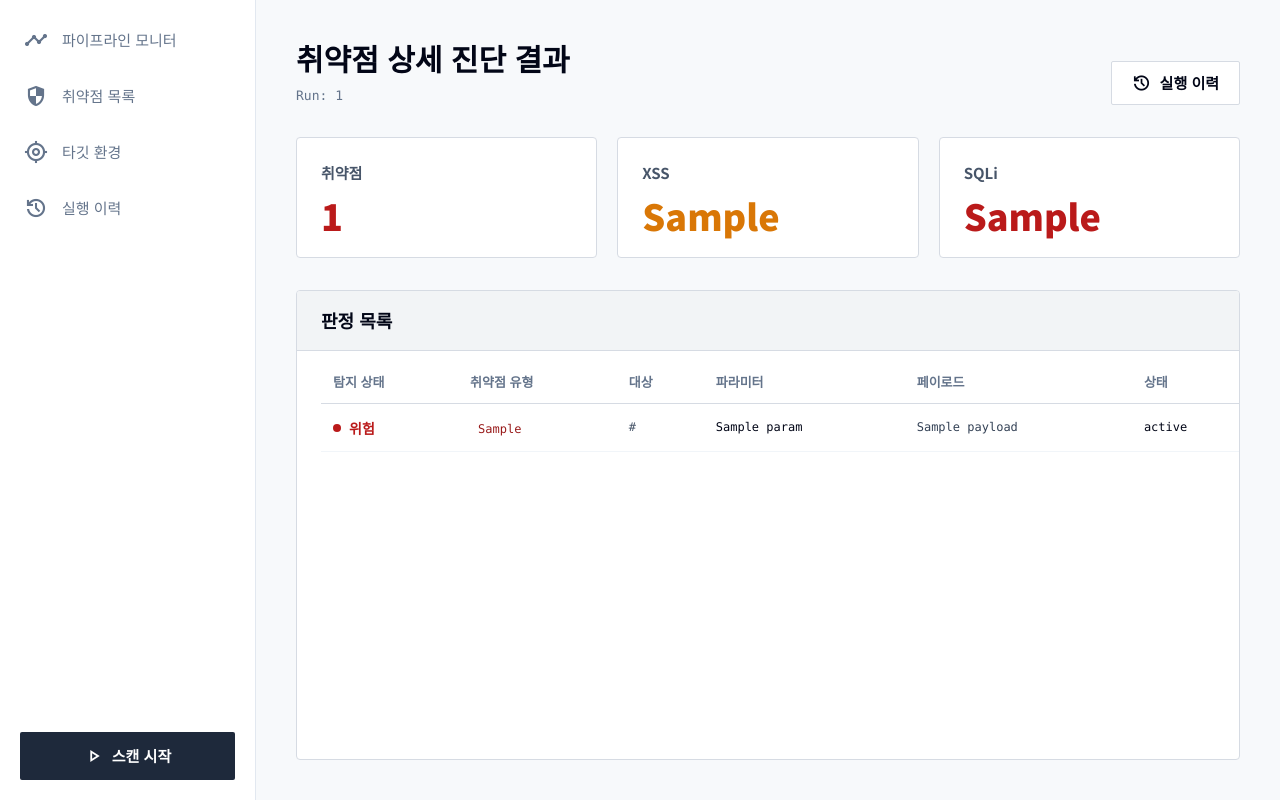
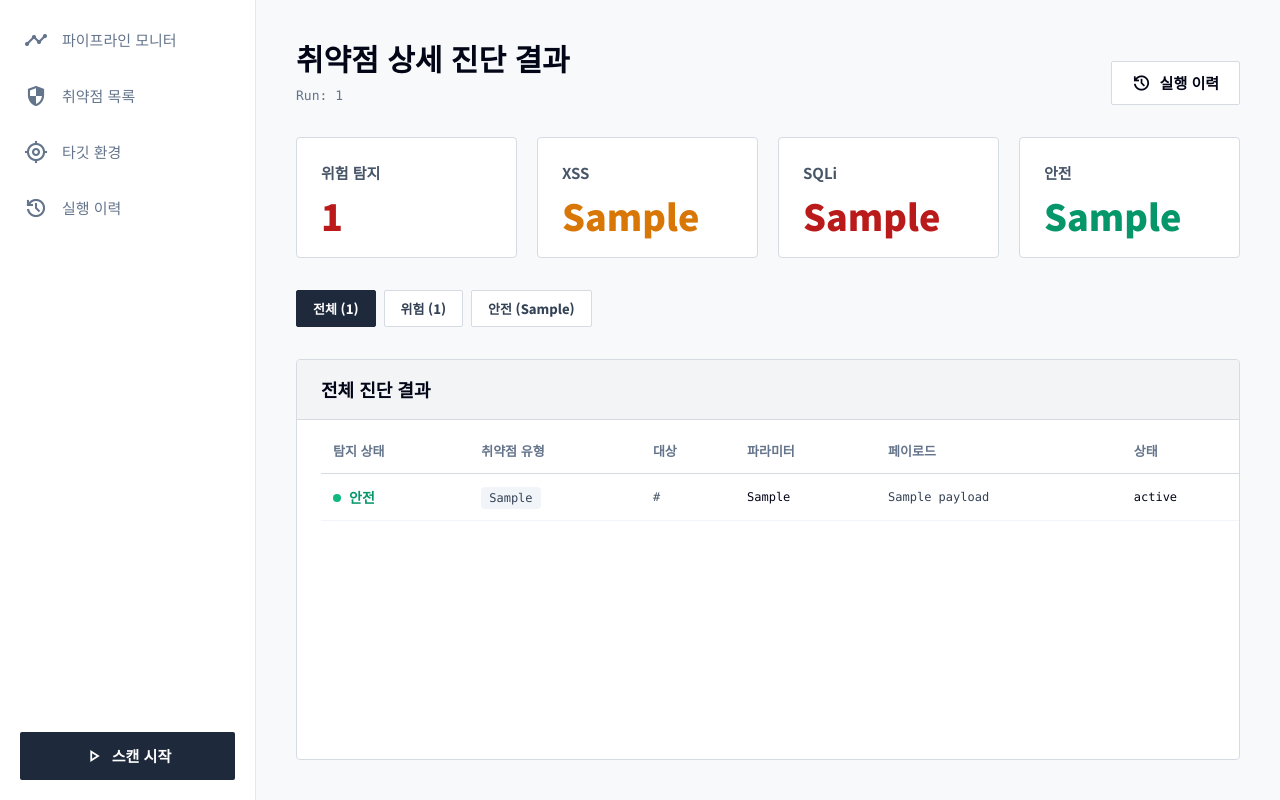
Before and after one commit to wjdqhnam/LADS, a Flask app: template templates/findings.html in a window 1280 px wide. Run offline with Flask 3, Linux system fonts and the light colour scheme; the template is opened without the code that fills it: most values are stand-ins (such as "Sample title", 1, 10 or a date in 2020); some libraries are stand-ins or nearby versions.

Commit message:
진단 결과 페이지 개선

```diff
--- a/app.py
+++ b/app.py
@@ -187,28 +187,6 @@ def _task_payload():
     _emit_progress(30)
 
 
-def _task_scan():
-    import scanner
-
-    scan_out = _run_path("scan_results.json")
-    targets_file = _run_path("targets.json")
-    if not os.path.exists(PAYLOADS_FILE):
-        print(f"[ERROR] missing payload file: {PAYLOADS_FILE}")
-        return
-
-    old_argv = sys.argv[:]
-    argv = ["scanner.py", "--payloads", PAYLOADS_FILE, "--out", scan_out]
-    if os.path.exists(targets_file):
-        argv += ["--targets", targets_file]
-    sys.argv = argv
-    try:
-        scanner.main()
-    except SystemExit as exc:
-        if exc.code and exc.code != 0:
-            print(f"[ERROR] scanner exit code: {exc.code}")
-    finally:
-        sys.argv = old_argv
-
 
 def _task_fuzz():
     from fuzzer.fuzzing_strategy import build_tasks
@@ -350,7 +328,6 @@ def _task_all(skip_crawl: bool = False):
 _TASK_FUNCS = {
     "crawl": _task_crawl,
     "payload": _task_payload,
-    "scan": _task_scan,
     "fuzz": _task_fuzz,
     "execute": _task_execute,
     "validate": _task_validate,
@@ -360,7 +337,6 @@ _TASK_FUNCS = {
 _TASK_LABELS = {
     "crawl": "크롤링 및 타깃 구성",
     "payload": "페이로드 생성",
-    "scan": "스캔 실행",
     "fuzz": "퍼징 전략 수립",
     "execute": "퍼징 실행",
     "validate": "취약점 판정",
@@ -563,16 +539,46 @@ def results_page():
 def findings_page():
     run_id = request.args.get("run") or _current_run_id
     findings_file = _run_path("findings.json", run_id=run_id)
-    if not os.path.exists(findings_file):
-        return render_template("findings.html", findings=None, xss_cnt=0, sqli_cnt=0, run_id=run_id, current_run=_current_run_id)
-    try:
-        with open(findings_file, encoding="utf-8") as f:
-            findings = json.load(f)
-    except Exception as exc:
-        return f"결과 파일 읽기 오류: {exc}", 500
+    exec_file = _run_path("execution_results.json", run_id=run_id)
+
+    findings = []
+    if os.path.exists(findings_file):
+        try:
+            with open(findings_file, encoding="utf-8") as f:
+                findings = json.load(f)
+        except Exception as exc:
+            return f"결과 파일 읽기 오류: {exc}", 500
+
     xss_cnt = sum(1 for f in findings if "xss" in (f.get("vuln_type") or "").lower())
     sqli_cnt = sum(1 for f in findings if "sql" in (f.get("vuln_type") or "").lower())
-    return render_template("findings.html", findings=findings, xss_cnt=xss_cnt, sqli_cnt=sqli_cnt, run_id=run_id, current_run=_current_run_id)
+
+    all_results = []
+    safe_cnt = 0
+    if os.path.exists(exec_file):
+        try:
+            findings_by_id = {f.get("id"): f for f in findings}
+            with open(exec_file, encoding="utf-8") as f:
+                exec_results = json.load(f)
+            for r in exec_results:
+                hit = findings_by_id.get(r.get("id"))
+                r["_vulnerable"] = hit is not None
+                r["_evidence"] = hit.get("evidence", "") if hit else ""
+                r["_vuln_type"] = hit.get("vuln_type", "") if hit else (r.get("meta") or {}).get("vuln_type", "")
+            all_results = exec_results
+            safe_cnt = sum(1 for r in all_results if not r.get("_vulnerable") and not r.get("error"))
+        except Exception:
+            pass
+
+    return render_template(
+        "findings.html",
+        findings=findings,
+        xss_cnt=xss_cnt,
+        sqli_cnt=sqli_cnt,
+        safe_cnt=safe_cnt,
+        all_results=all_results,
+        run_id=run_id,
+        current_run=_current_run_id,
+    )
 
 
 @app.route("/exec_results")
--- a/templates/findings.html
+++ b/templates/findings.html
@@ -1,34 +1,104 @@
-{% extends "base.html" %}
-{% block title %}LADS - 취약점 목록{% endblock %}
-
-{% block content %}
+{% extends "base.html" %} {% block title %}LADS - 취약점 목록{% endblock %} {%
+block content %}
 <section class="flex min-h-[calc(100vh-80px)] flex-col gap-8">
   <div class="flex flex-col gap-4 md:flex-row md:items-end md:justify-between">
     <div>
-      <h1 class="text-[30px] font-black leading-tight text-slate-950">취약점 상세 진단 결과</h1>
-      <p class="mt-2 font-mono text-[13px] text-slate-500">Run: {{ run_id or '-' }}</p>
+      <h1 class="text-[30px] font-black leading-tight text-slate-950">
+        취약점 상세 진단 결과
+      </h1>
+      <p class="mt-2 font-mono text-[13px] text-slate-500">
+        Run: {{ run_id or '-' }}
+      </p>
     </div>
-    <a class="inline-flex h-11 items-center justify-center gap-2 rounded-sm border border-surface-line bg-white px-5 text-[15px] font-extrabold text-slate-950 hover:bg-slate-50" href="/runs">
+    <a
+      class="inline-flex h-11 items-center justify-center gap-2 rounded-sm border border-surface-line bg-white px-5 text-[15px] font-extrabold text-slate-950 hover:bg-slate-50"
+      href="/runs"
+    >
       <span class="material-symbols-outlined text-[20px]">history</span>
       실행 이력
     </a>
   </div>
 
-  {% if not findings %}
-  <div class="rounded border border-dashed border-surface-line bg-white px-8 py-16 text-center text-[16px] font-bold text-slate-500">결과 없음</div>
+  {% if not findings and not all_results %}
+  <div
+    class="rounded border border-dashed border-surface-line bg-white px-8 py-16 text-center text-[16px] font-bold text-slate-500"
+  >
+    결과 없음
+  </div>
   {% else %}
-  <div class="grid gap-5 md:grid-cols-3">
-    <div class="rounded border border-surface-line bg-white p-6"><span class="block text-[15px] font-bold text-slate-600">취약점</span><strong class="mt-3 block text-[36px] font-black leading-none text-error">{{ findings|length }}</strong></div>
-    <div class="rounded border border-surface-line bg-white p-6"><span class="block text-[15px] font-bold text-slate-600">XSS</span><strong class="mt-3 block text-[36px] font-black leading-none text-amber-600">{{ xss_cnt }}</strong></div>
-    <div class="rounded border border-surface-line bg-white p-6"><span class="block text-[15px] font-bold text-slate-600">SQLi</span><strong class="mt-3 block text-[36px] font-black leading-none text-error">{{ sqli_cnt }}</strong></div>
+
+  <div
+    class="grid gap-5 {% if all_results %}md:grid-cols-4{% else %}md:grid-cols-3{% endif %}"
+  >
+    <div class="rounded border border-surface-line bg-white p-6">
+      <span class="block text-[15px] font-bold text-slate-600">위험 탐지</span>
+      <strong class="mt-3 block text-[36px] font-black leading-none text-error"
+        >{{ findings|length }}</strong
+      >
+    </div>
+    <div class="rounded border border-surface-line bg-white p-6">
+      <span class="block text-[15px] font-bold text-slate-600">XSS</span>
+      <strong
+        class="mt-3 block text-[36px] font-black leading-none text-amber-600"
+        >{{ xss_cnt }}</strong
+      >
+    </div>
+    <div class="rounded border border-surface-line bg-white p-6">
+      <span class="block text-[15px] font-bold text-slate-600">SQLi</span>
+      <strong class="mt-3 block text-[36px] font-black leading-none text-error"
+        >{{ sqli_cnt }}</strong
+      >
+    </div>
+    {% if all_results %}
+    <div class="rounded border border-surface-line bg-white p-6">
+      <span class="block text-[15px] font-bold text-slate-600">안전</span>
+      <strong
+        class="mt-3 block text-[36px] font-black leading-none text-emerald-600"
+        >{{ safe_cnt }}</strong
+      >
+    </div>
+    {% endif %}
   </div>
 
-  <div class="flex min-h-0 flex-1 flex-col overflow-hidden rounded border border-surface-line bg-white">
+  {% if all_results %}
+  <div class="flex gap-2">
+    <button
+      onclick="filterTable('all')"
+      id="btn-all"
+      class="filter-btn rounded-sm border border-slate-800 bg-slate-800 px-4 py-2 text-[13px] font-extrabold text-white"
+    >
+      전체 ({{ all_results|length }})
+    </button>
+    <button
+      onclick="filterTable('danger')"
+      id="btn-danger"
+      class="filter-btn rounded-sm border border-surface-line bg-white px-4 py-2 text-[13px] font-extrabold text-slate-700 hover:bg-red-50 hover:text-error hover:border-red-200"
+    >
+      위험 ({{ findings|length }})
+    </button>
+    <button
+      onclick="filterTable('safe')"
+      id="btn-safe"
+      class="filter-btn rounded-sm border border-surface-line bg-white px-4 py-2 text-[13px] font-extrabold text-slate-700 hover:bg-emerald-50 hover:text-emerald-700 hover:border-emerald-200"
+    >
+      안전 ({{ safe_cnt }})
+    </button>
+  </div>
+  {% endif %}
+
+  <div
+    class="flex min-h-0 flex-1 flex-col overflow-hidden rounded border border-surface-line bg-white"
+  >
     <div class="border-b border-surface-line bg-surface-soft px-6 py-4">
-      <h2 class="text-[18px] font-black text-slate-950">판정 목록</h2>
+      <h2 class="text-[18px] font-black text-slate-950">
+        {% if all_results %}전체 진단 결과{% else %}위험 탐지 목록{% endif %}
+      </h2>
     </div>
     <div class="min-h-0 flex-1 overflow-auto px-6 py-5">
-      <table class="w-full min-w-[1180px] border-separate border-spacing-0 text-left text-[14px]">
+      <table
+        class="w-full min-w-[1200px] border-separate border-spacing-0 text-left text-[14px]"
+        id="results-table"
+      >
         <thead>
           <tr class="text-[13px] font-bold text-slate-500">
             <th class="border-b border-surface-line px-3 pb-3">탐지 상태</th>
@@ -37,25 +107,147 @@
             <th class="border-b border-surface-line px-3 pb-3">파라미터</th>
             <th class="border-b border-surface-line px-3 pb-3">페이로드</th>
             <th class="border-b border-surface-line px-3 pb-3">상태</th>
-            <th class="border-b border-surface-line px-3 pb-3">기술적 근거</th>
+            <th class="border-b border-surface-line px-3 pb-3">근거</th>
           </tr>
         </thead>
         <tbody>
-          {% for f in findings %}
+          {% if all_results %} {% for r in all_results %}
+          <tr
+            class="hover:bg-slate-50 result-row {% if r._vulnerable %}row-danger{% elif r.error %}row-error{% else %}row-safe{% endif %}"
+          >
+            <td class="border-b border-slate-100 px-3 py-3">
+              {% if r._vulnerable %}
+              <span
+                class="inline-flex items-center gap-2 font-extrabold text-error"
+              >
+                <span class="h-2 w-2 rounded-full bg-error"></span>위험
+              </span>
+              {% elif r.error %}
+              <span
+                class="inline-flex items-center gap-2 font-extrabold text-slate-400"
+              >
+                <span class="h-2 w-2 rounded-full bg-slate-300"></span>오류
+              </span>
+              {% else %}
+              <span
+                class="inline-flex items-center gap-2 font-extrabold text-emerald-600"
+              >
+                <span class="h-2 w-2 rounded-full bg-emerald-500"></span>안전
+              </span>
+              {% endif %}
+            </td>
+            <td class="border-b border-slate-100 px-3 py-3">
+              {% if r._vuln_type %}
+              <span
+                class="rounded px-2 py-1 font-mono text-[12px] {% if 'xss' in r._vuln_type|lower %}bg-amber-100 text-amber-800 {% elif 'sql' in r._vuln_type|lower %}bg-red-100 text-red-800 {% else %}bg-slate-100 text-slate-700{% endif %}"
+              >
+                {{ r._vuln_type }}
+              </span>
+              {% else %}-{% endif %}
+            </td>
+            <td
+              class="max-w-[260px] truncate border-b border-slate-100 px-3 py-3 font-mono text-[12px] text-slate-600"
+              title="{{ r.url }}"
+            >
+              {{ r.url or r.point }}
+            </td>
+            <td
+              class="border-b border-slate-100 px-3 py-3 font-mono text-[12px]"
+            >
+              {{ r.inject_param or '-' }}
+            </td>
+            <td
+              class="max-w-[360px] truncate border-b border-slate-100 px-3 py-3 font-mono text-[12px] text-slate-700"
+              title="{{ r.payload }}"
+            >
+              {{ r.payload }}
+            </td>
+            <td
+              class="border-b border-slate-100 px-3 py-3 font-mono text-[12px]"
+            >
+              {{ r.status or '-' }}
+            </td>
+            <td
+              class="max-w-[380px] truncate border-b border-slate-100 px-3 py-3 text-slate-600"
+              title="{{ r._evidence }}"
+            >
+              {{ r._evidence or '' }}
+            </td>
+          </tr>
+          {% endfor %} {% else %} {% for f in findings %}
           <tr class="hover:bg-slate-50">
-            <td class="border-b border-slate-100 px-3 py-3"><span class="inline-flex items-center gap-2 font-extrabold text-error"><span class="h-2 w-2 rounded-full bg-error"></span>위험</span></td>
-            <td class="border-b border-slate-100 px-3 py-3"><span class="rounded bg-error-container px-2 py-1 font-mono text-[12px] text-red-800">{{ f.vuln_type or '-' }}</span></td>
-            <td class="max-w-[280px] truncate border-b border-slate-100 px-3 py-3 font-mono text-[12px] text-slate-600">{{ f.url or f.point }}</td>
-            <td class="border-b border-slate-100 px-3 py-3 font-mono text-[12px]">{{ f.param or '-' }}</td>
-            <td class="max-w-[380px] truncate border-b border-slate-100 px-3 py-3 font-mono text-[12px] text-slate-700">{{ f.payload }}</td>
-            <td class="border-b border-slate-100 px-3 py-3 font-mono text-[12px]">{{ f.status or '-' }}</td>
-            <td class="max-w-[420px] truncate border-b border-slate-100 px-3 py-3 text-slate-600" title="{{ f.evidence }}">{{ f.evidence }}</td>
+            <td class="border-b border-slate-100 px-3 py-3">
+              <span
+                class="inline-flex items-center gap-2 font-extrabold text-error"
+              >
+                <span class="h-2 w-2 rounded-full bg-error"></span>위험
+              </span>
+            </td>
+            <td class="border-b border-slate-100 px-3 py-3">
+              <span
+                class="rounded px-2 py-1 font-mono text-[12px] {% if 'xss' in (f.vuln_type or '')|lower %}bg-amber-100 text-amber-800 {% elif 'sql' in (f.vuln_type or '')|lower %}bg-red-100 text-red-800 {% else %}bg-slate-100 text-slate-700{% endif %}"
+              >
+                {{ f.vuln_type or '-' }}
+              </span>
+            </td>
+            <td
+              class="max-w-[260px] truncate border-b border-slate-100 px-3 py-3 font-mono text-[12px] text-slate-600"
+            >
+              {{ f.url or f.point }}
+            </td>
+            <td
+              class="border-b border-slate-100 px-3 py-3 font-mono text-[12px]"
+            >
+              {{ f.param or '-' }}
+            </td>
+            <td
+              class="max-w-[360px] truncate border-b border-slate-100 px-3 py-3 font-mono text-[12px] text-slate-700"
+              title="{{ f.payload }}"
+            >
+              {{ f.payload }}
+            </td>
+            <td
+              class="border-b border-slate-100 px-3 py-3 font-mono text-[12px]"
+            >
+              {{ f.status or '-' }}
+            </td>
+            <td
+              class="max-w-[380px] truncate border-b border-slate-100 px-3 py-3 text-slate-600"
+              title="{{ f.evidence }}"
+            >
+              {{ f.evidence }}
+            </td>
           </tr>
-          {% endfor %}
+          {% endfor %} {% endif %}
         </tbody>
       </table>
     </div>
   </div>
+
   {% endif %}
 </section>
+{% endblock %} {% block scripts %}
+<script>
+  function filterTable(mode) {
+    document.querySelectorAll('.result-row').forEach(function (row) {
+      if (mode === 'all') {
+        row.style.display = ''
+      } else if (mode === 'danger') {
+        row.style.display = row.classList.contains('row-danger') ? '' : 'none'
+      } else if (mode === 'safe') {
+        row.style.display = row.classList.contains('row-safe') ? '' : 'none'
+      }
+    })
+
+    document.querySelectorAll('.filter-btn').forEach(function (btn) {
+      btn.className =
+        'filter-btn rounded-sm border border-surface-line bg-white px-4 py-2 text-[13px] font-extrabold text-slate-700 hover:bg-slate-50'
+    })
+    var active = document.getElementById('btn-' + mode)
+    if (active) {
+      active.className =
+        'filter-btn rounded-sm border border-slate-800 bg-slate-800 px-4 py-2 text-[13px] font-extrabold text-white'
+    }
+  }
+</script>
 {% endblock %}
```
Also changed, not shown: fuzzer/fuzzing_strategy.py (+42 -14 lines), fuzzer/validator.py (+1 -17 lines), payload/generate_payloads.py (+10 -0 lines), scanner.py (+0 -10 lines).
